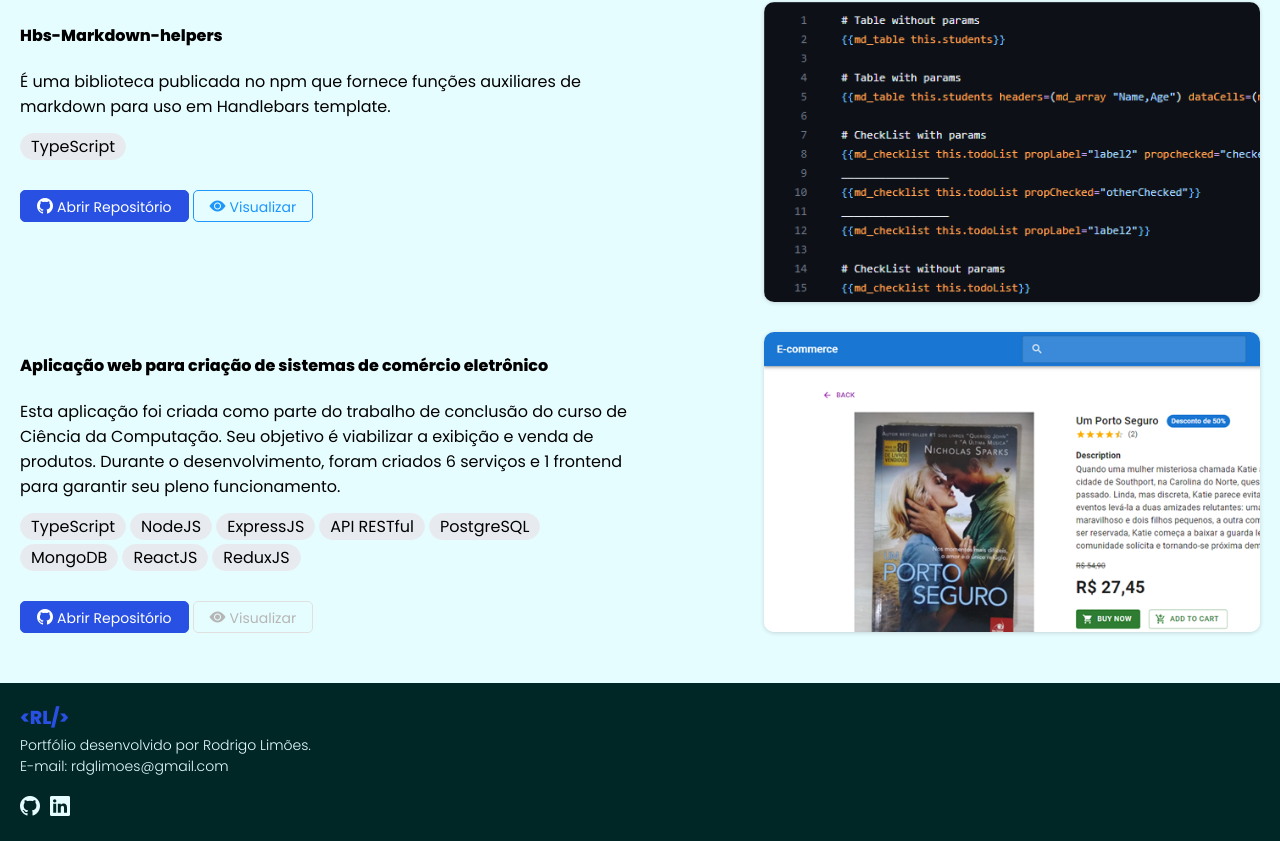
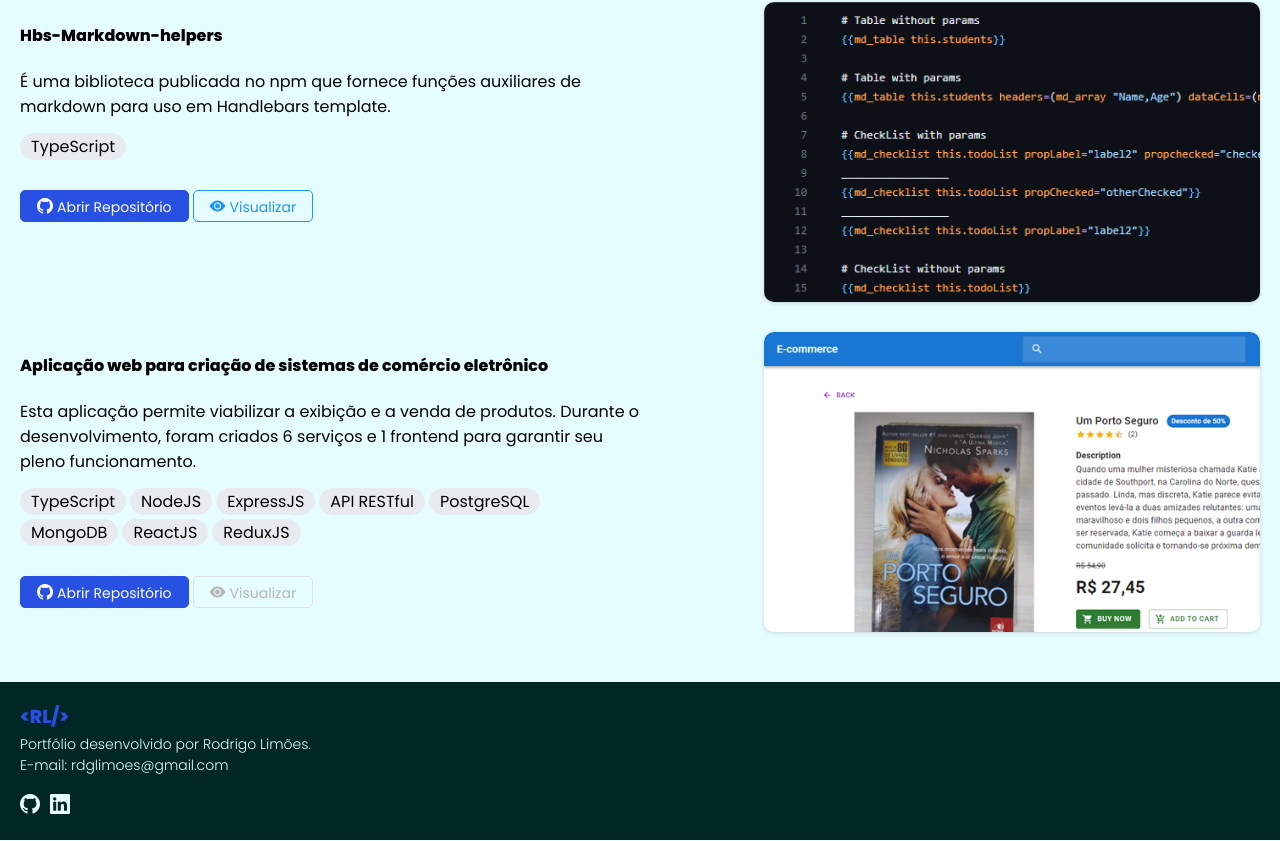
Before and after one commit to rodrigolimoes/portfolio, a React (Create React App) app: page / in a window 1280 px wide. Shown: the part 1701-2542 px from the top of the page. Built offline with nearby package versions, Linux system fonts and the light colour scheme.

Commit message:
refactor: Refactoring description of project

```diff
--- a/src/pages/Home/ProjectSection.tsx
+++ b/src/pages/Home/ProjectSection.tsx
@@ -25,7 +25,7 @@ const ProjectSection: FC<ProjectSectionProps> = () => {
 		{
 			name: 'Aplicação web para criação de sistemas de comércio eletrônico',
 			description:
-				'Esta aplicação foi criada como parte do trabalho de conclusão do curso de Ciência da Computação. Seu objetivo é viabilizar a exibição e venda de produtos. Durante o desenvolvimento, foram criados 6 serviços e 1 frontend para garantir seu pleno funcionamento.',
+				'Esta aplicação permite viabilizar a exibição e a venda de produtos. Durante o desenvolvimento, foram criados 6 serviços e 1 frontend para garantir seu pleno funcionamento.',
 			img: comercioEletronico,
 			technologies: [
 				'TypeScript',
```
